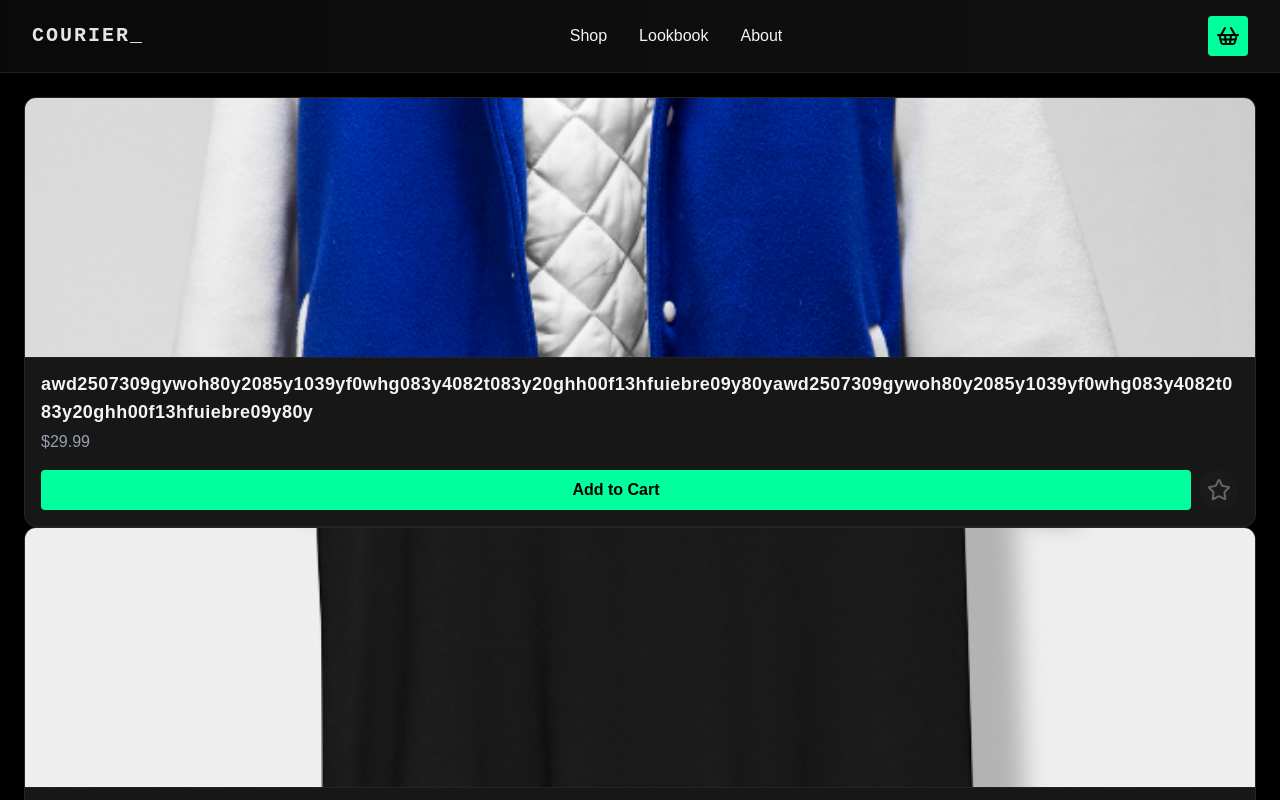
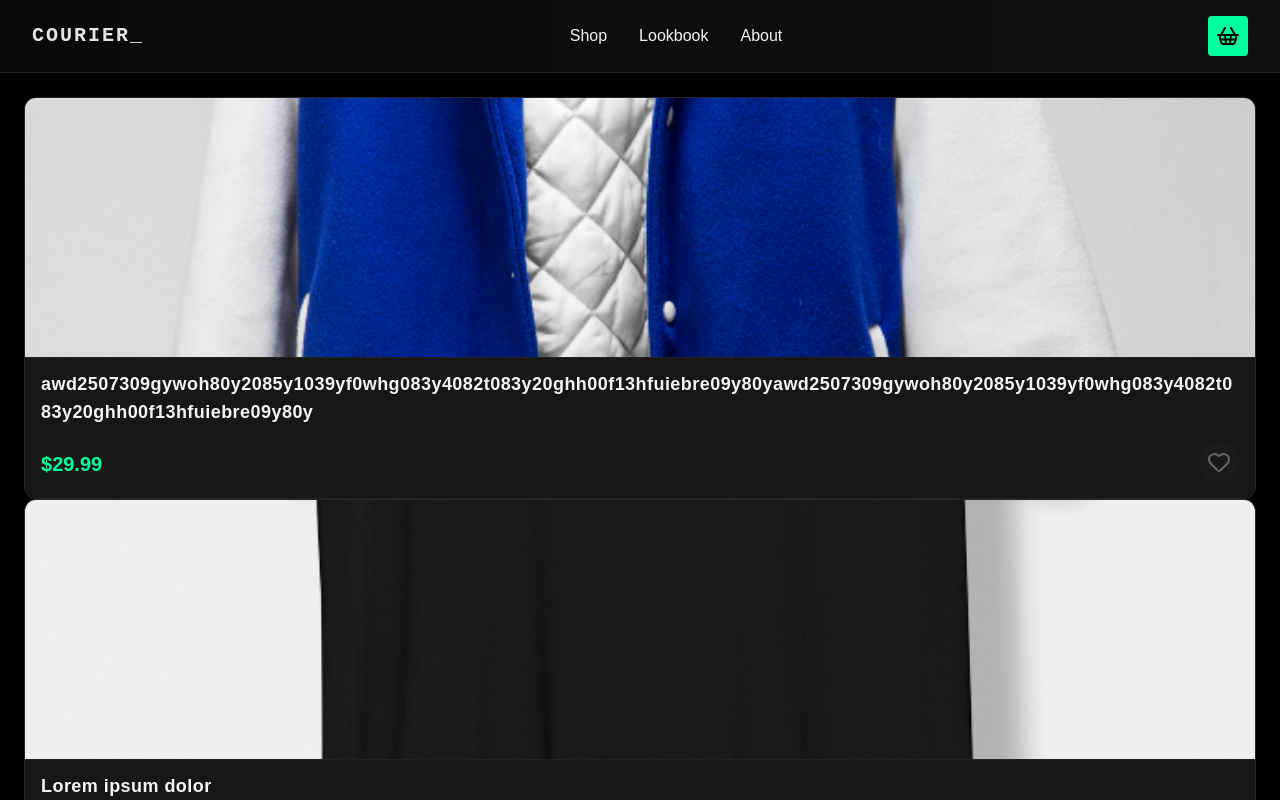
Before and after one commit to TheGrayback/courier-ecommerce, a React (Vite) app: page / in a window 1280 px wide. Shown: the top 800 px of the page. Built offline with nearby package versions, Linux system fonts and the light colour scheme.

Commit message:
refactor: remove add-to-cart button from item card on main page

```diff
--- a/src/components/MainPage/GridItem/GridItem.module.css
+++ b/src/components/MainPage/GridItem/GridItem.module.css
@@ -1,8 +1,10 @@
 @reference 'tailwindcss';
 
 .productCard {
-    @apply flex flex-col overflow-hidden rounded-xl bg-neutral-900 shadow-md border border-neutral-800;
-    transition: transform 0.2s ease, box-shadow 0.2s ease;
+    @apply flex flex-col overflow-hidden rounded-xl border border-neutral-800 bg-neutral-900 shadow-md;
+    transition:
+        transform 0.2s ease,
+        box-shadow 0.2s ease;
 }
 
 .productCard:hover {
@@ -17,19 +19,19 @@
 }
 
 .productName {
-    @apply mt-3 px-4 text-lg font-semibold tracking-wide text-gray-100 line-clamp-2 wrap-anywhere;
+    @apply mt-3 line-clamp-2 px-4 text-lg font-semibold tracking-wide wrap-anywhere text-gray-100;
 }
 
 .productPrice {
-    @apply mt-1 px-4 text-gray-400;
+    @apply mt-1 px-4 text-xl font-bold text-[#00ff9d];
 }
 
 .footer {
-    @apply mt-auto
+    @apply mt-auto flex flex-row items-center justify-between;
 }
 
 .footerBtns {
-    @apply my-4 flex flex-row items-center justify-between px-4;
+    @apply my-4 flex flex-row items-center justify-end px-4;
 }
 
 .addToCartButton {
--- a/src/components/MainPage/GridItem/GridItem.tsx
+++ b/src/components/MainPage/GridItem/GridItem.tsx
@@ -1,12 +1,12 @@
-import { Star } from 'lucide-react';
+import { Heart, Star } from 'lucide-react';
 import styles from './GridItem.module.css';
 import { useCartActions } from '@/hooks/useCartActions';
 import type { Product } from '@/types/product.types';
 import { Link } from 'react-router-dom';
+import { Button } from '@/components/ui/button';
+import { useCart } from '@/contexts/CartContext';
 
 function GridItem({ product }: { product: Product }) {
-    const { addItem } = useCartActions();
-
     return (
         <div key={product.id} className={styles.productCard}>
             <Link to={`/item/${product.id}`}>
@@ -20,15 +20,9 @@ function GridItem({ product }: { product: Product }) {
             <div className={styles.footer}>
                 <p className={styles.productPrice}>${product.price}</p>
                 <div className={styles.footerBtns}>
-                    <button
-                        className={styles.addToCartButton}
-                        onClick={() => addItem({ ...product, quantity: 1 })}
-                    >
-                        Add to Cart
-                    </button>
-                    <button className={styles.addToFavBtn}>
-                        <Star />
-                    </button>
+                    <Button className={styles.addToFavBtn}>
+                        <Heart className='size-6'/>
+                    </Button>
                 </div>
             </div>
         </div>
```
